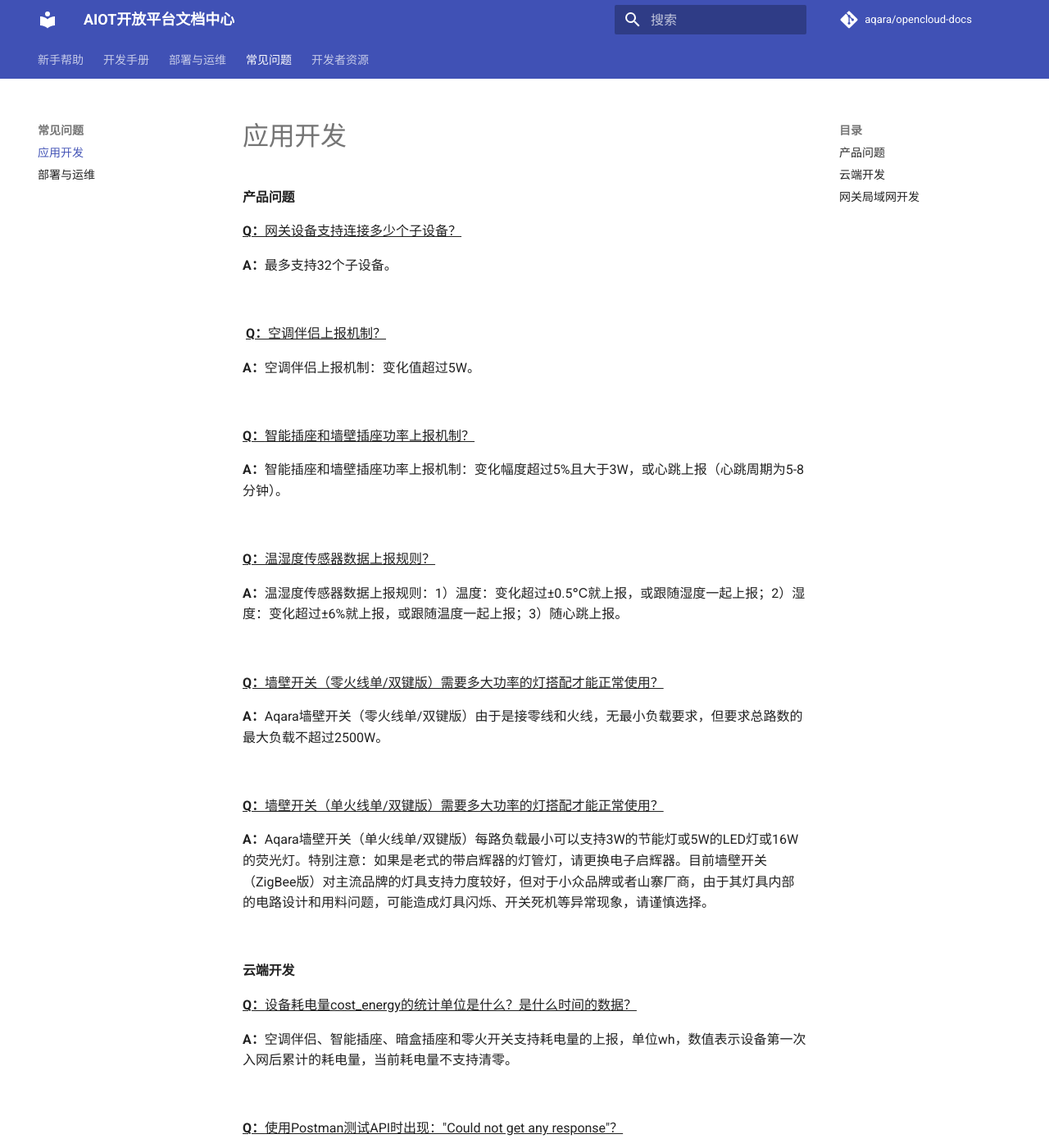
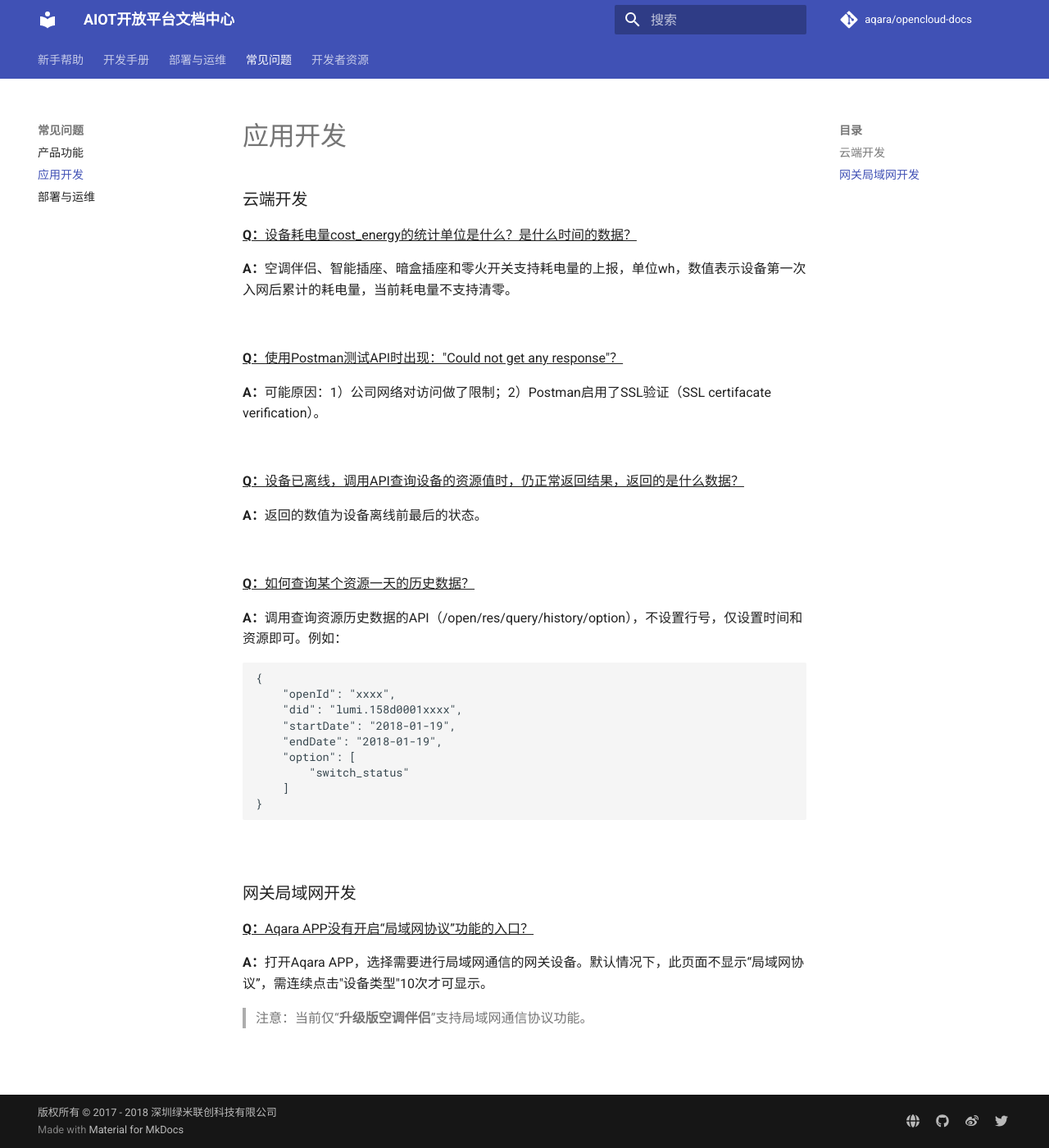
Before and after one commit to lumi-openlcoud/opencloud-docs, an MkDocs documentation site: the page built from zh/faq/faq-development.md, in a window 1280 px wide and 1400 px high. Shown: the whole window at 82% size. Built offline with MkDocs 1.6.1 and Material for MkDocs 9.7.7, drawn with Linux system fonts in a browser that asks for light colours; comment, search, counter and statistics services are not loaded; old or Windows-style settings are respelled for this version of MkDocs.

Commit message:
增加产品FAQ

```diff
--- a/mkdocs.yml
+++ b/mkdocs.yml
@@ -57,6 +57,7 @@ pages:
   - 安装与配置指南: implementation/installation-and-configuration.md
   - 故障诊断指南: blank.md
 - 常见问题:
+  - 产品功能: faq/faq-product.md
   - 应用开发: faq/faq-development.md
   - 部署与运维: faq/faq-installation.md
 - 开发者资源:
--- a/zh/faq/faq-development.md
+++ b/zh/faq/faq-development.md
@@ -1,42 +1,4 @@
-####  产品问题
-
-<u>**Q：**网关设备支持连接多少个子设备？</u>
-
-**A：**最多支持32个子设备。
-
-&nbsp;
-
-&nbsp;<u>**Q：**空调伴侣上报机制？</u>
-
-**A：**空调伴侣上报机制：变化值超过5W。
-
-&nbsp;
-
-<u>**Q：**智能插座和墙壁插座功率上报机制？</u>
-
-**A：**智能插座和墙壁插座功率上报机制：变化幅度超过5%且大于3W，或心跳上报（心跳周期为5-8分钟）。
-
-&nbsp;
-
-<u>**Q：**温湿度传感器数据上报规则？</u>
-
-**A：**温湿度传感器数据上报规则：1）温度：变化超过±0.5℃就上报，或跟随湿度一起上报；2）湿度：变化超过±6%就上报，或跟随温度一起上报；3）随心跳上报。
-
-&nbsp;
-
-<u>**Q：**墙壁开关（零火线单/双键版）需要多大功率的灯搭配才能正常使用？</u>
-
-**A：**Aqara墙壁开关（零火线单/双键版）由于是接零线和火线，无最小负载要求，但要求总路数的最大负载不超过2500W。
-
-&nbsp;
-
-<u>**Q：**墙壁开关（单火线单/双键版）需要多大功率的灯搭配才能正常使用？</u>
-
-**A：**Aqara墙壁开关（单火线单/双键版）每路负载最小可以支持3W的节能灯或5W的LED灯或16W的荧光灯。特别注意：如果是老式的带启辉器的灯管灯，请更换电子启辉器。目前墙壁开关（ZigBee版）对主流品牌的灯具支持力度较好，但对于小众品牌或者山寨厂商，由于其灯具内部的电路设计和用料问题，可能造成灯具闪烁、开关死机等异常现象，请谨慎选择。
-
-&nbsp;
-
-#### 云端开发
+### 云端开发
 
 <u>**Q：**设备耗电量cost_energy的统计单位是什么？是什么时间的数据？</u>
 
@@ -74,7 +36,7 @@
 
 &nbsp;
 
-#### 网关局域网开发
+### 网关局域网开发
 
 <u>**Q：**Aqara APP没有开启“局域网协议”功能的入口？</u>
 
```
Also changed, not shown: zh/faq/faq-installation.md (+0 -34 lines), zh/faq/faq-product.md (added, +229 -0 lines).
